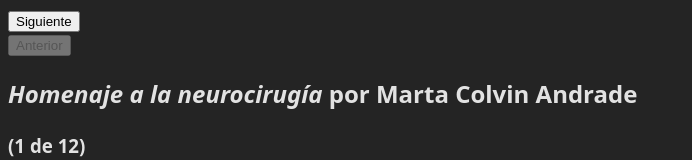
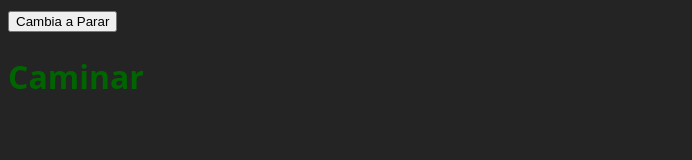
Before and after one commit to bryan-ignacio/react_v19.1, a React (Vite) app in the folder 02-interactividad/: page / in a window 1280 px wide. Shown: the top 160 px of the page, without its empty margins (0-692 px from the left). Built offline with nearby package versions, Linux system fonts and the light colour scheme.

Commit message:
estado: instantanea

```diff
--- /dev/null
+++ b/02-interactividad/src/components/02-el-estado/05-como-una-instantanea/App.jsx
@@ -0,0 +1,31 @@
+import { useState } from "react";
+
+export default function TrafficLight() {
+  const [walk, setWalk] = useState(true);
+
+  function handleClick() {
+    // la instantanea de walk es true.
+    setWalk(!walk);
+    // al modificarla esta se hara hasta en la proxima renderizacion.
+    if (walk == true) {
+      alert("Parar es lo siguiente ");
+    } else {
+      alert("Caminar es lo siguiente");
+    }
+  }
+
+  return (
+    <>
+      <button onClick={handleClick}>
+        Cambia a {walk ? "Parar" : "Caminar"}
+      </button>
+      <h1
+        style={{
+          color: walk ? "darkgreen" : "darkred",
+        }}
+      >
+        {walk ? "Caminar" : "Parar"}
+      </h1>
+    </>
+  );
+}
--- a/02-interactividad/src/main.jsx
+++ b/02-interactividad/src/main.jsx
@@ -2,7 +2,7 @@ import { StrictMode } from "react";
 import { createRoot } from "react-dom/client";
 import "./index.css";
 
-import App from "./components/07-actualizar-arrays-en-el-estado/App";
+import App from "./components//02-el-estado/05-como-una-instantanea/App";
 
 createRoot(document.getElementById("root")).render(
   <StrictMode>
```
